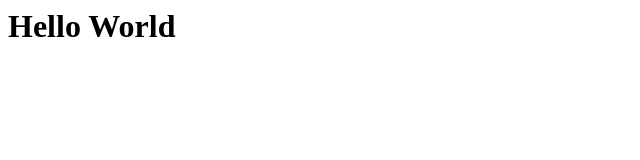
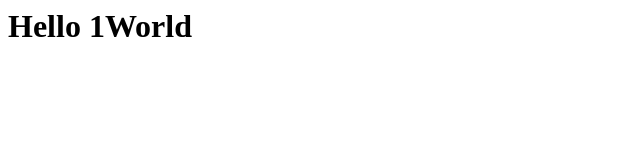
Before and after one commit to alekstesty/my-shop, a plain HTML site: page index.html in a window 1280 px wide. Shown: the full height of the page, 0-640 px from the left. Drawn offline with Linux system fonts and the light colour scheme.

Commit message:
our first commit

```diff
--- a/index.html
+++ b/index.html
@@ -1 +1 @@
-<h1>Hello World</h1>
+<h1>Hello 1World</h1>
```
